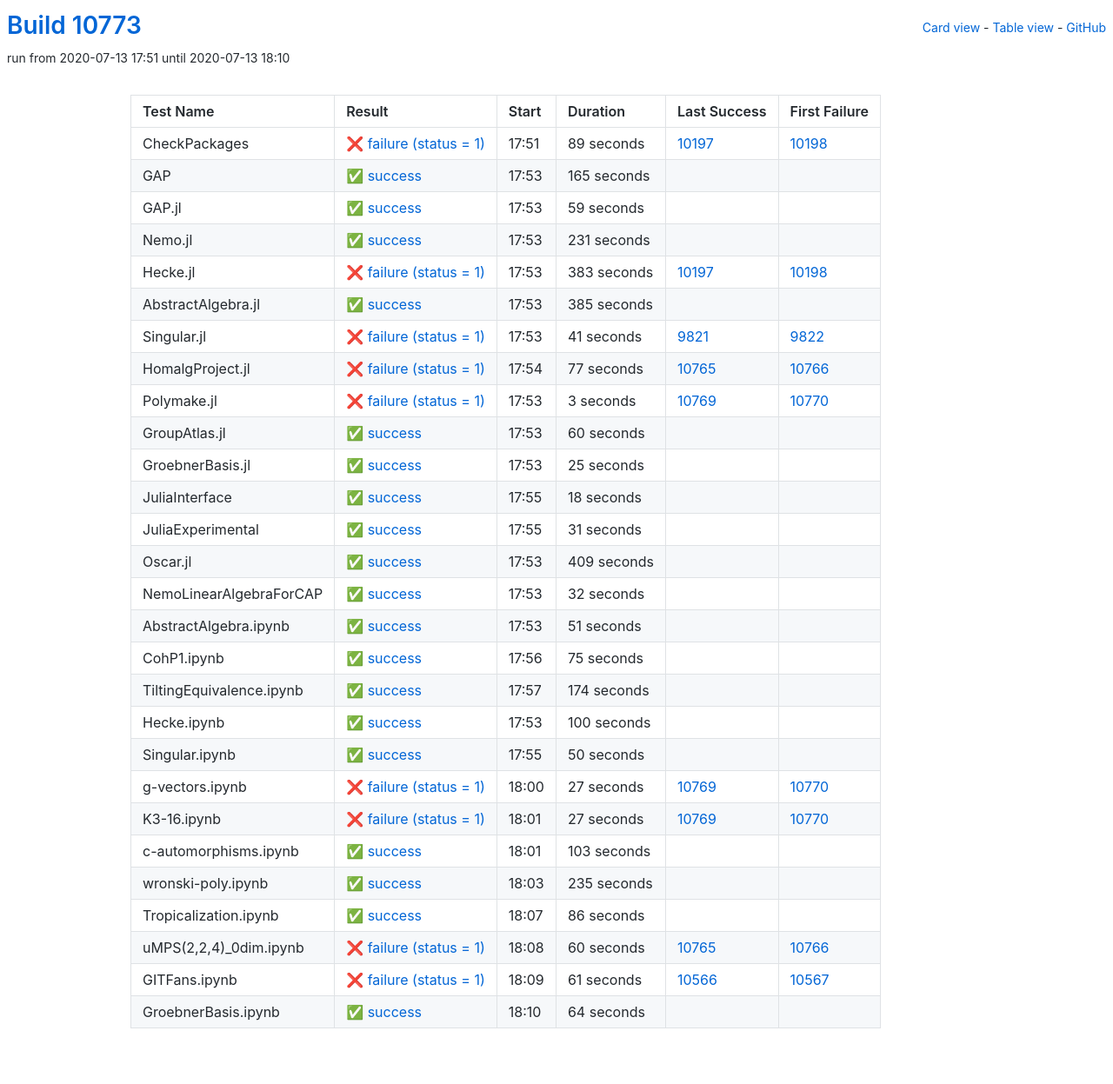
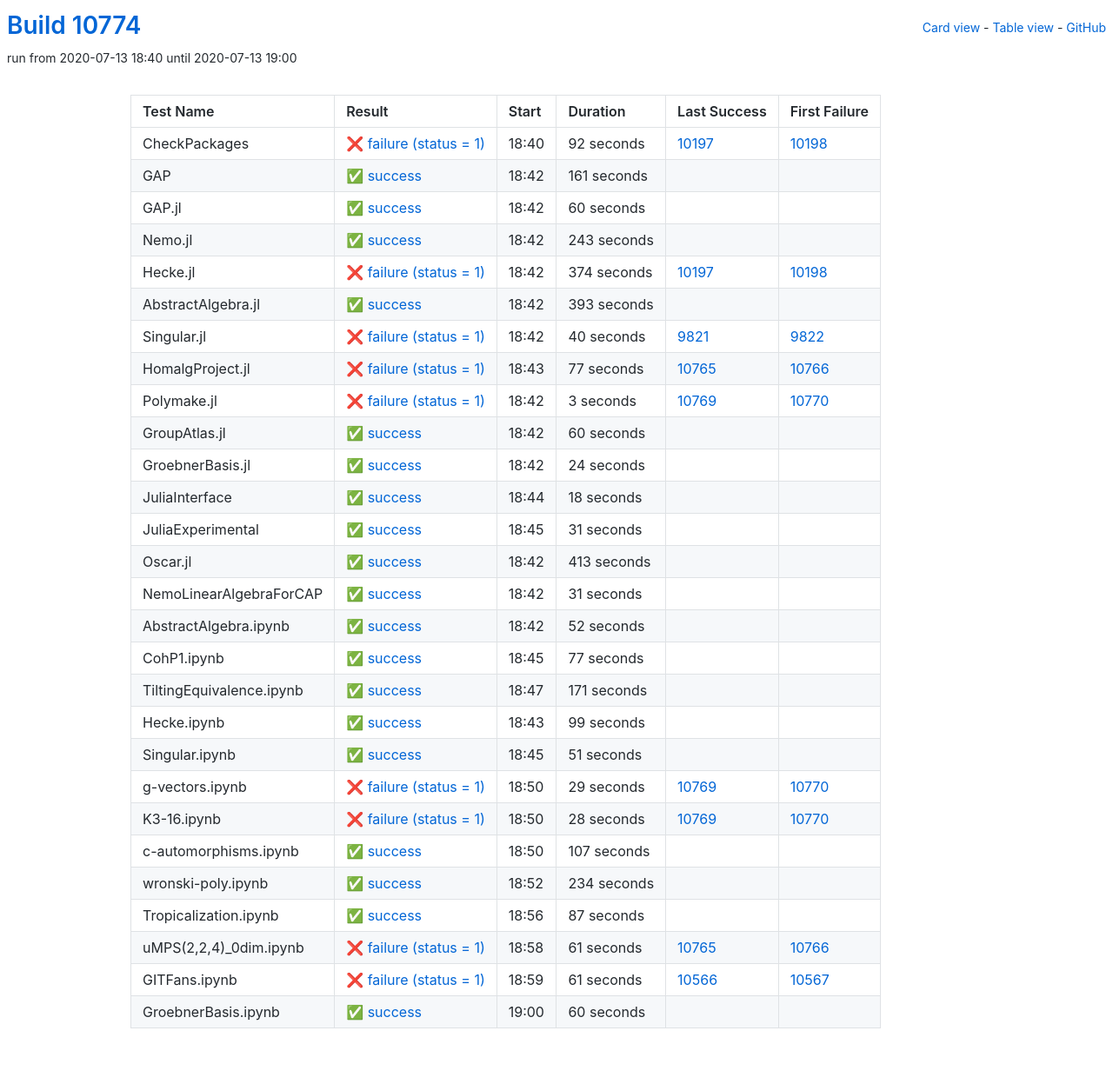
Before and after one commit to oscar-system/oscar-ci-status, a Jekyll site: the page built from table.html, in a window 1280 px wide. Shown: the whole page at 87% size. Built offline with Jekyll 4.4.1, drawn with Linux system fonts in a browser that asks for light colours.

Commit message:
Build #10774

```diff
--- a/_data/ci.yml
+++ b/_data/ci.yml
@@ -1,6 +1,6 @@
 ---
-build: 10773
-build_url: https://oscarci.mathematik.uni-kl.de/job/oscar/10773/
+build: 10774
+build_url: https://oscarci.mathematik.uni-kl.de/job/oscar/10774/
 job: oscar
 organization: oscar-system
 repo: oscar-ci-status
@@ -8,92 +8,92 @@
 tests:
 - name: CheckPackages
   id: checkpackages
-  log: https://oscarci.mathematik.uni-kl.de/job/oscar/10773/artifact/logs/build-10773/CheckPackages.log
-  start: 2020-07-13 17:51
+  log: https://oscarci.mathematik.uni-kl.de/job/oscar/10774/artifact/logs/build-10774/CheckPackages.log
+  start: 2020-07-13 18:40
   success: false
   exitcode: 1
   status: failure
-  duration: 89
+  duration: 92
   last_success: 10197
   last_success_url: https://oscarci.mathematik.uni-kl.de/job/oscar/10197/
   first_failure: 10198
   first_failure_url: https://oscarci.mathematik.uni-kl.de/job/oscar/10198/
 - name: GAP
   id: gap
-  log: https://oscarci.mathematik.uni-kl.de/job/oscar/10773/artifact/logs/build-10773/GAP.log
-  start: 2020-07-13 17:53
+  log: https://oscarci.mathematik.uni-kl.de/job/oscar/10774/artifact/logs/build-10774/GAP.log
+  start: 2020-07-13 18:42
   success: true
   exitcode: 0
   status: success
-  duration: 165
+  duration: 161
   last_success: false
   last_success_url:
   first_failure: false
   first_failure_url:
 - name: GAP.jl
   id: gap-jl
-  log: https://oscarci.mathematik.uni-kl.de/job/oscar/10773/artifact/logs/build-10773/GAP.jl.log
-  start: 2020-07-13 17:53
+  log: https://oscarci.mathematik.uni-kl.de/job/oscar/10774/artifact/logs/build-10774/GAP.jl.log
+  start: 2020-07-13 18:42
   success: true
   exitcode: 0
   status: success
-  duration: 59
+  duration: 60
   last_success: false
   last_success_url:
   first_failure: false
   first_failure_url:
 - name: Nemo.jl
   id: nemo-jl
-  log: https://oscarci.mathematik.uni-kl.de/job/oscar/10773/artifact/logs/build-10773/Nemo.jl.log
-  start: 2020-07-13 17:53
+  log: https://oscarci.mathematik.uni-kl.de/job/oscar/10774/artifact/logs/build-10774/Nemo.jl.log
+  start: 2020-07-13 18:42
   success: true
   exitcode: 0
   status: success
-  duration: 231
+  duration: 243
   last_success: false
   last_success_url:
   first_failure: false
   first_failure_url:
 - name: Hecke.jl
   id: hecke-jl
-  log: https://oscarci.mathematik.uni-kl.de/job/oscar/10773/artifact/logs/build-10773/Hecke.jl.log
-  start: 2020-07-13 17:53
+  log: https://oscarci.mathematik.uni-kl.de/job/oscar/10774/artifact/logs/build-10774/Hecke.jl.log
+  start: 2020-07-13 18:42
   success: false
   exitcode: 1
   status: failure
-  duration: 383
+  duration: 374
   last_success: 10197
   last_success_url: https://oscarci.mathematik.uni-kl.de/job/oscar/10197/
   first_failure: 10198
   first_failure_url: https://oscarci.mathematik.uni-kl.de/job/oscar/10198/
 - name: AbstractAlgebra.jl
   id: abstractalgebra-jl
-  log: https://oscarci.mathematik.uni-kl.de/job/oscar/10773/artifact/logs/build-10773/AbstractAlgebra.jl.log
-  start: 2020-07-13 17:53
+  log: https://oscarci.mathematik.uni-kl.de/job/oscar/10774/artifact/logs/build-10774/AbstractAlgebra.jl.log
+  start: 2020-07-13 18:42
   success: true
   exitcode: 0
   status: success
-  duration: 385
+  duration: 393
   last_success: false
   last_success_url:
   first_failure: false
   first_failure_url:
 - name: Singular.jl
   id: singular-jl
-  log: https://oscarci.mathematik.uni-kl.de/job/oscar/10773/artifact/logs/build-10773/Singular.jl.log
-  start: 2020-07-13 17:53
+  log: https://oscarci.mathematik.uni-kl.de/job/oscar/10774/artifact/logs/build-10774/Singular.jl.log
+  start: 2020-07-13 18:42
   success: false
   exitcode: 1
   status: failure
-  duration: 41
+  duration: 40
   last_success: 9821
   last_success_url: https://oscarci.mathematik.uni-kl.de/job/oscar/9821/
   first_failure: 9822
   first_failure_url: https://oscarci.mathematik.uni-kl.de/job/oscar/9822/
 - name: HomalgProject.jl
   id: homalgproject-jl
-  log: https://oscarci.mathematik.uni-kl.de/job/oscar/10773/artifact/logs/build-10773/HomalgProject.jl.log
-  start: 2020-07-13 17:54
+  log: https://oscarci.mathematik.uni-kl.de/job/oscar/10774/artifact/logs/build-10774/HomalgProject.jl.log
+  start: 2020-07-13 18:43
   success: false
   exitcode: 1
   status: failure
@@ -104,8 +104,8 @@
   first_failure_url: https://oscarci.mathematik.uni-kl.de/job/oscar/10766/
 - name: Polymake.jl
   id: polymake-jl
-  log: https://oscarci.mathematik.uni-kl.de/job/oscar/10773/artifact/logs/build-10773/Polymake.jl.log
-  start: 2020-07-13 17:53
+  log: https://oscarci.mathematik.uni-kl.de/job/oscar/10774/artifact/logs/build-10774/Polymake.jl.log
+  start: 2020-07-13 18:42
   success: false
   exitcode: 1
   status: failure
@@ -116,8 +116,8 @@
   first_failure_url: https://oscarci.mathematik.uni-kl.de/job/oscar/10770/
 - name: GroupAtlas.jl
   id: groupatlas-jl
-  log: https://oscarci.mathematik.uni-kl.de/job/oscar/10773/artifact/logs/build-10773/GroupAtlas.jl.log
-  start: 2020-07-13 17:53
+  log: https://oscarci.mathematik.uni-kl.de/job/oscar/10774/artifact/logs/build-10774/GroupAtlas.jl.log
+  start: 2020-07-13 18:42
   success: true
   exitcode: 0
   status: success
@@ -128,20 +128,20 @@
   first_failure_url:
 - name: GroebnerBasis.jl
   id: groebnerbasis-jl
-  log: https://oscarci.mathematik.uni-kl.de/job/oscar/10773/artifact/logs/build-10773/GroebnerBasis.jl.log
-  start: 2020-07-13 17:53
+  log: https://oscarci.mathematik.uni-kl.de/job/oscar/10774/artifact/logs/build-10774/GroebnerBasis.jl.log
+  start: 2020-07-13 18:42
   success: true
   exitcode: 0
   status: success
-  duration: 25
+  duration: 24
   last_success: false
   last_success_url:
   first_failure: false
   first_failure_url:
 - name: JuliaInterface
   id: juliainterface
-  log: https://oscarci.mathematik.uni-kl.de/job/oscar/10773/artifact/logs/build-10773/JuliaInterface.log
-  start: 2020-07-13 17:55
+  log: https://oscarci.mathematik.uni-kl.de/job/oscar/10774/artifact/logs/build-10774/JuliaInterface.log
+  start: 2020-07-13 18:44
   success: true
   exitcode: 0
   status: success
@@ -152,8 +152,8 @@
   first_failure_url:
 - name: JuliaExperimental
   id: juliaexperimental
-  log: https://oscarci.mathematik.uni-kl.de/job/oscar/10773/artifact/logs/build-10773/JuliaExperimental.log
-  start: 2020-07-13 17:55
+  log: https://oscarci.mathematik.uni-kl.de/job/oscar/10774/artifact/logs/build-10774/JuliaExperimental.log
+  start: 2020-07-13 18:45
   success: true
   exitcode: 0
   status: success
@@ -164,32 +164,80 @@
   first_failure_url:
 - name: Oscar.jl
   id: oscar-jl
-  log: https://oscarci.mathematik.uni-kl.de/job/oscar/10773/artifact/logs/build-10773/Oscar.jl.log
-  start: 2020-07-13 17:53
+  log: https://oscarci.mathematik.uni-kl.de/job/oscar/10774/artifact/logs/build-10774/Oscar.jl.log
+  start: 2020-07-13 18:42
   success: true
   exitcode: 0
   status: success
-  duration: 409
+  duration: 413
   last_success: false
   last_success_url:
   first_failure: false
   first_failure_url:
 - name: NemoLinearAlgebraForCAP
   id: nemolinearalgebraforcap
-  log: https://oscarci.mathematik.uni-kl.de/job/oscar/10773/artifact/logs/build-10773/NemoLinearAlgebraForCAP.log
-  start: 2020-07-13 17:53
+  log: https://oscarci.mathematik.uni-kl.de/job/oscar/10774/artifact/logs/build-10774/NemoLinearAlgebraForCAP.log
+  start: 2020-07-13 18:42
   success: true
   exitcode: 0
   status: success
-  duration: 32
+  duration: 31
   last_success: false
   last_success_url:
   first_failure: false
   first_failure_url:
 - name: AbstractAlgebra.ipynb
   id: abstractalgebra-ipynb
-  log: https://oscarci.mathematik.uni-kl.de/job/oscar/10773/artifact/logs/build-10773/AbstractAlgebra.ipynb.log
-  start: 2020-07-13 17:53
+  log: https://oscarci.mathematik.uni-kl.de/job/oscar/10774/artifact/logs/build-10774/AbstractAlgebra.ipynb.log
+  start: 2020-07-13 18:42
+  success: true
+  exitcode: 0
+  status: success
+  duration: 52
+  last_success: false
+  last_success_url:
+  first_failure: false
+  first_failure_url:
+- name: CohP1.ipynb
+  id: cohp1-ipynb
+  log: https://oscarci.mathematik.uni-kl.de/job/oscar/10774/artifact/logs/build-10774/CohP1.ipynb.log
+  start: 2020-07-13 18:45
+  success: true
+  exitcode: 0
+  status: success
+  duration: 77
+  last_success: false
+  last_success_url:
+  first_failure: false
+  first_failure_url:
+- name: TiltingEquivalence.ipynb
+  id: tiltingequivalence-ipynb
+  log: https://oscarci.mathematik.uni-kl.de/job/oscar/10774/artifact/logs/build-10774/TiltingEquivalence.ipynb.log
+  start: 2020-07-13 18:47
+  success: true
+  exitcode: 0
+  status: success
+  duration: 171
+  last_success: false
+  last_success_url:
+  first_failure: false
+  first_failure_url:
+- name: Hecke.ipynb
+  id: hecke-ipynb
+  log: https://oscarci.mathematik.uni-kl.de/job/oscar/10774/artifact/logs/build-10774/Hecke.ipynb.log
+  start: 2020-07-13 18:43
+  success: true
+  exitcode: 0
+  status: success
+  duration: 99
+  last_success: false
+  last_success_url:
+  first_failure: false
+  first_failure_url:
+- name: Singular.ipynb
+  id: singular-ipynb
+  log: https://oscarci.mathematik.uni-kl.de/job/oscar/10774/artifact/logs/build-10774/Singular.ipynb.log
+  start: 2020-07-13 18:45
   success: true
   exitcode: 0
   status: success
@@ -198,130 +246,82 @@
   last_success_url:
   first_failure: false
   first_failure_url:
-- name: CohP1.ipynb
-  id: cohp1-ipynb
-  log: https://oscarci.mathematik.uni-kl.de/job/oscar/10773/artifact/logs/build-10773/CohP1.ipynb.log
-  start: 2020-07-13 17:56
-  success: true
-  exitcode: 0
-  status: success
-  duration: 75
-  last_success: false
-  last_success_url:
-  first_failure: false
-  first_failure_url:
-- name: TiltingEquivalence.ipynb
-  id: tiltingequivalence-ipynb
-  log: https://oscarci.mathematik.uni-kl.de/job/oscar/10773/artifact/logs/build-10773/TiltingEquivalence.ipynb.log
-  start: 2020-07-13 17:57
-  success: true
-  exitcode: 0
-  status: success
-  duration: 174
-  last_success: false
-  last_success_url:
-  first_failure: false
-  first_failure_url:
-- name: Hecke.ipynb
-  id: hecke-ipynb
-  log: https://oscarci.mathematik.uni-kl.de/job/oscar/10773/artifact/logs/build-10773/Hecke.ipynb.log
-  start: 2020-07-13 17:53
-  success: true
-  exitcode: 0
-  status: success
-  duration: 100
-  last_success: false
-  last_success_url:
-  first_failure: false
-  first_failure_url:
-- name: Singular.ipynb
-  id: singular-ipynb
-  log: https://oscarci.mathematik.uni-kl.de/job/oscar/10773/artifact/logs/build-10773/Singular.ipynb.log
-  start: 2020-07-13 17:55
-  success: true
-  exitcode: 0
-  status: success
-  duration: 50
-  last_success: false
-  last_success_url:
-  first_failure: false
-  first_failure_url:
 - name: g-vectors.ipynb
   id: g-vectors-ipynb
-  log: https://oscarci.mathematik.uni-kl.de/job/oscar/10773/artifact/logs/build-10773/g-vectors.ipynb.log
-  start: 2020-07-13 18:00
+  log: https://oscarci.mathematik.uni-kl.de/job/oscar/10774/artifact/logs/build-10774/g-vectors.ipynb.log
+  start: 2020-07-13 18:50
   success: false
   exitcode: 1
   status: failure
-  duration: 27
+  duration: 29
   last_success: 10769
   last_success_url: https://oscarci.mathematik.uni-kl.de/job/oscar/10769/
   first_failure: 10770
   first_failure_url: https://oscarci.mathematik.uni-kl.de/job/oscar/10770/
 - name: K3-16.ipynb
   id: k3-16-ipynb
-  log: https://oscarci.mathematik.uni-kl.de/job/oscar/10773/artifact/logs/build-10773/K3-16.ipynb.log
-  start: 2020-07-13 18:01
+  log: https://oscarci.mathematik.uni-kl.de/job/oscar/10774/artifact/logs/build-10774/K3-16.ipynb.log
+  start: 2020-07-13 18:50
   success: false
   exitcode: 1
   status: failure
-  duration: 27
+  duration: 28
   last_success: 10769
   last_success_url: https://oscarci.mathematik.uni-kl.de/job/oscar/10769/
   first_failure: 10770
   first_failure_url: https://oscarci.mathematik.uni-kl.de/job/oscar/10770/
 - name: c-automorphisms.ipynb
   id: c-automorphisms-ipynb
-  log: https://oscarci.mathematik.uni-kl.de/job/oscar/10773/artifact/logs/build-10773/c-automorphisms.ipynb.log
-  start: 2020-07-13 18:01
+  log: https://oscarci.mathematik.uni-kl.de/job/oscar/10774/artifact/logs/build-10774/c-automorphisms.ipynb.log
+  start: 2020-07-13 18:50
   success: true
   exitcode: 0
   status: success
-  duration: 103
+  duration: 107
   last_success: false
   last_success_url:
   first_failure: false
   first_failure_url:
 - name: wronski-poly.ipynb
   id: wronski-poly-ipynb
-  log: https://oscarci.mathematik.uni-kl.de/job/oscar/10773/artifact/logs/build-10773/wronski-poly.ipynb.log
-  start: 2020-07-13 18:03
+  log: https://oscarci.mathematik.uni-kl.de/job/oscar/10774/artifact/logs/build-10774/wronski-poly.ipynb.log
+  start: 2020-07-13 18:52
   success: true
   exitcode: 0
   status: success
-  duration: 235
+  duration: 234
   last_success: false
   last_success_url:
   first_failure: false
   first_failure_url:
 - name: Tropicalization.ipynb
   id: tropicalization-ipynb
-  log: https://oscarci.mathematik.uni-kl.de/job/oscar/10773/artifact/logs/build-10773/Tropicalization.ipynb.log
-  start: 2020-07-13 18:07
+  log: https://oscarci.mathematik.uni-kl.de/job/oscar/10774/artifact/logs/build-10774/Tropicalization.ipynb.log
+  start: 2020-07-13 18:56
   success: true
   exitcode: 0
   status: success
-  duration: 86
+  duration: 87
   last_success: false
   last_success_url:
   first_failure: false
   first_failure_url:
 - name: uMPS(2,2,4)_0dim.ipynb
   id: umps-2-2-4-0dim-ipynb
-  log: https://oscarci.mathematik.uni-kl.de/job/oscar/10773/artifact/logs/build-10773/uMPS-2-2-4-_0dim.ipynb.log
-  start: 2020-07-13 18:08
+  log: https://oscarci.mathematik.uni-kl.de/job/oscar/10774/artifact/logs/build-10774/uMPS-2-2-4-_0dim.ipynb.log
+  start: 2020-07-13 18:58
   success: false
   exitcode: 1
   status: failure
-  duration: 60
+  duration: 61
   last_success: 10765
   last_success_url: https://oscarci.mathematik.uni-kl.de/job/oscar/10765/
   first_failure: 10766
   first_failure_url: https://oscarci.mathematik.uni-kl.de/job/oscar/10766/
 - name: GITFans.ipynb
   id: gitfans-ipynb
-  log: https://oscarci.mathematik.uni-kl.de/job/oscar/10773/artifact/logs/build-10773/GITFans.ipynb.log
-  start: 2020-07-13 18:09
+  log: https://oscarci.mathematik.uni-kl.de/job/oscar/10774/artifact/logs/build-10774/GITFans.ipynb.log
+  start: 2020-07-13 18:59
   success: false
   exitcode: 1
   status: failure
@@ -332,12 +332,12 @@
   first_failure_url: https://oscarci.mathematik.uni-kl.de/job/oscar/10567/
 - name: GroebnerBasis.ipynb
   id: groebnerbasis-ipynb
-  log: https://oscarci.mathematik.uni-kl.de/job/oscar/10773/artifact/logs/build-10773/GroebnerBasis.ipynb.log
-  start: 2020-07-13 18:10
+  log: https://oscarci.mathematik.uni-kl.de/job/oscar/10774/artifact/logs/build-10774/GroebnerBasis.ipynb.log
+  start: 2020-07-13 19:00
   success: true
   exitcode: 0
   status: success
-  duration: 64
+  duration: 60
   last_success: false
   last_success_url:
   first_failure: false
```
Also changed, not shown: README.md.
